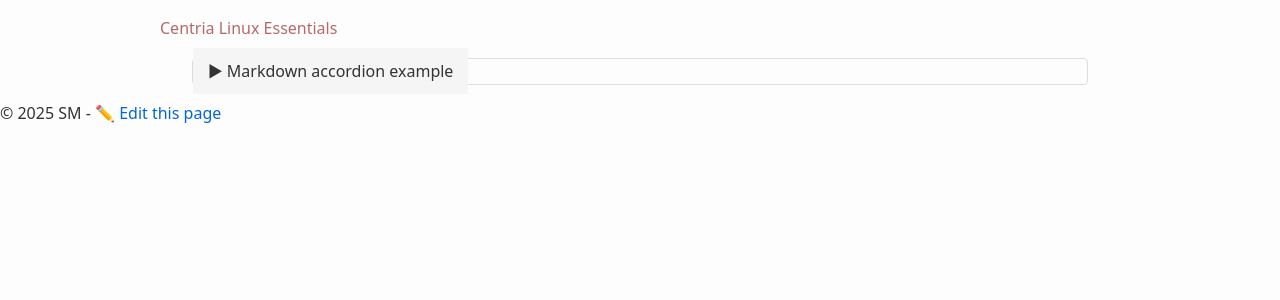
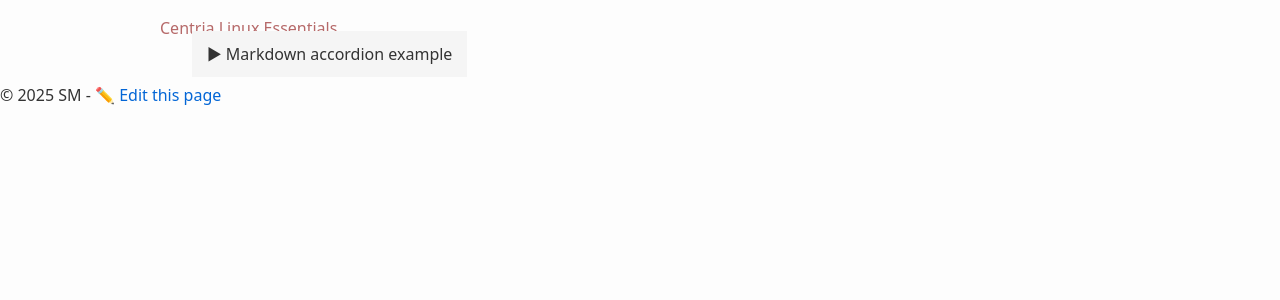
Before and after one commit to averkoc/lx, a Jekyll site: the page built from docs/t1.md, in a window 1280 px wide. Shown: the top 300 px of the page. Built offline with Jekyll 4.4.1, drawn with Linux system fonts in a browser that asks for light colours.

Commit message:
Update style.css

```diff
--- a/docs/assets/css/style.css
+++ b/docs/assets/css/style.css
@@ -150,10 +150,9 @@
 }
 
 .accordion {
-  border: 1px solid #ddd;
-  border-radius: 4px;
-  margin: 1em 0;
+  border: none;
 }
+
 
 .accordion-header {
   background: #f5f5f5;
```
